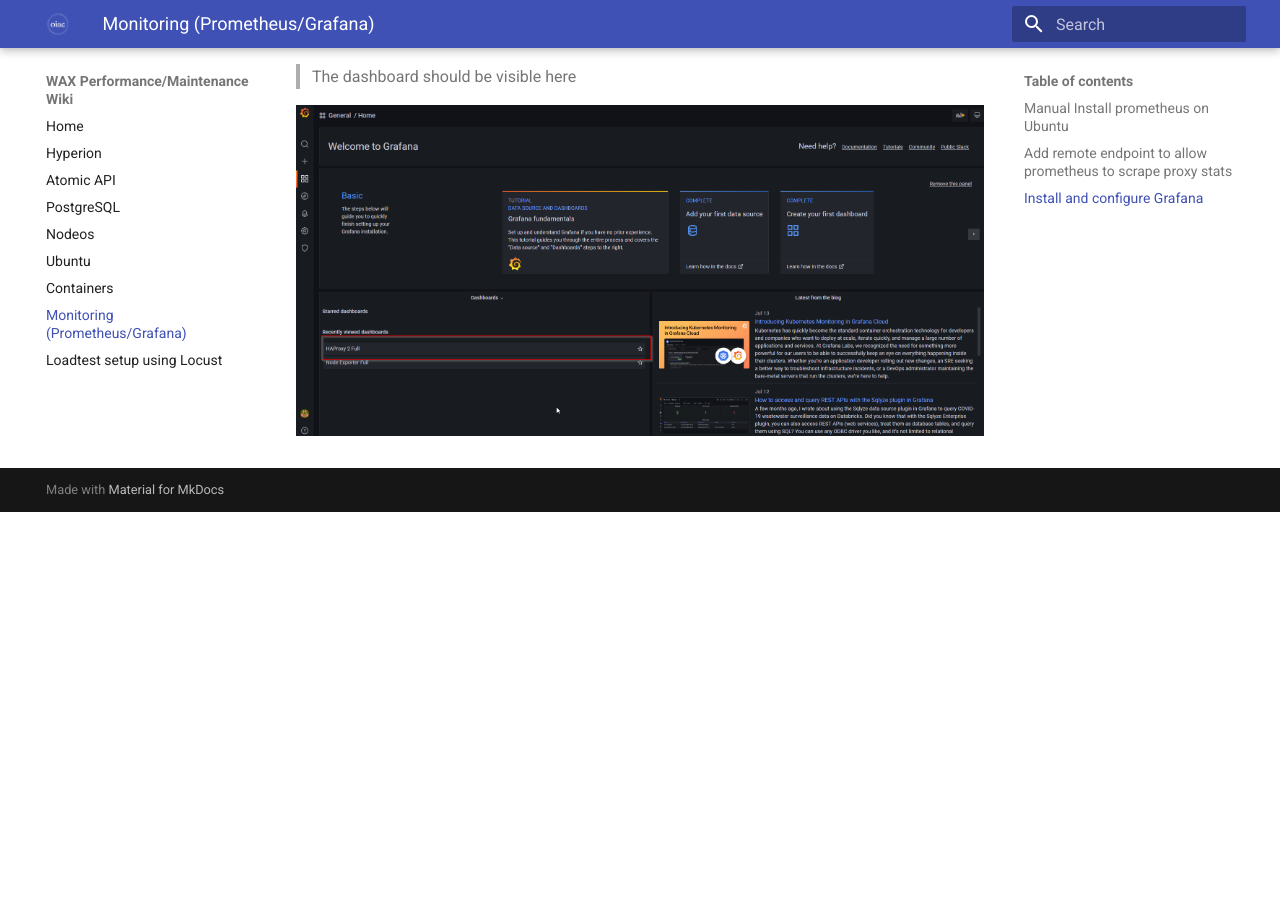
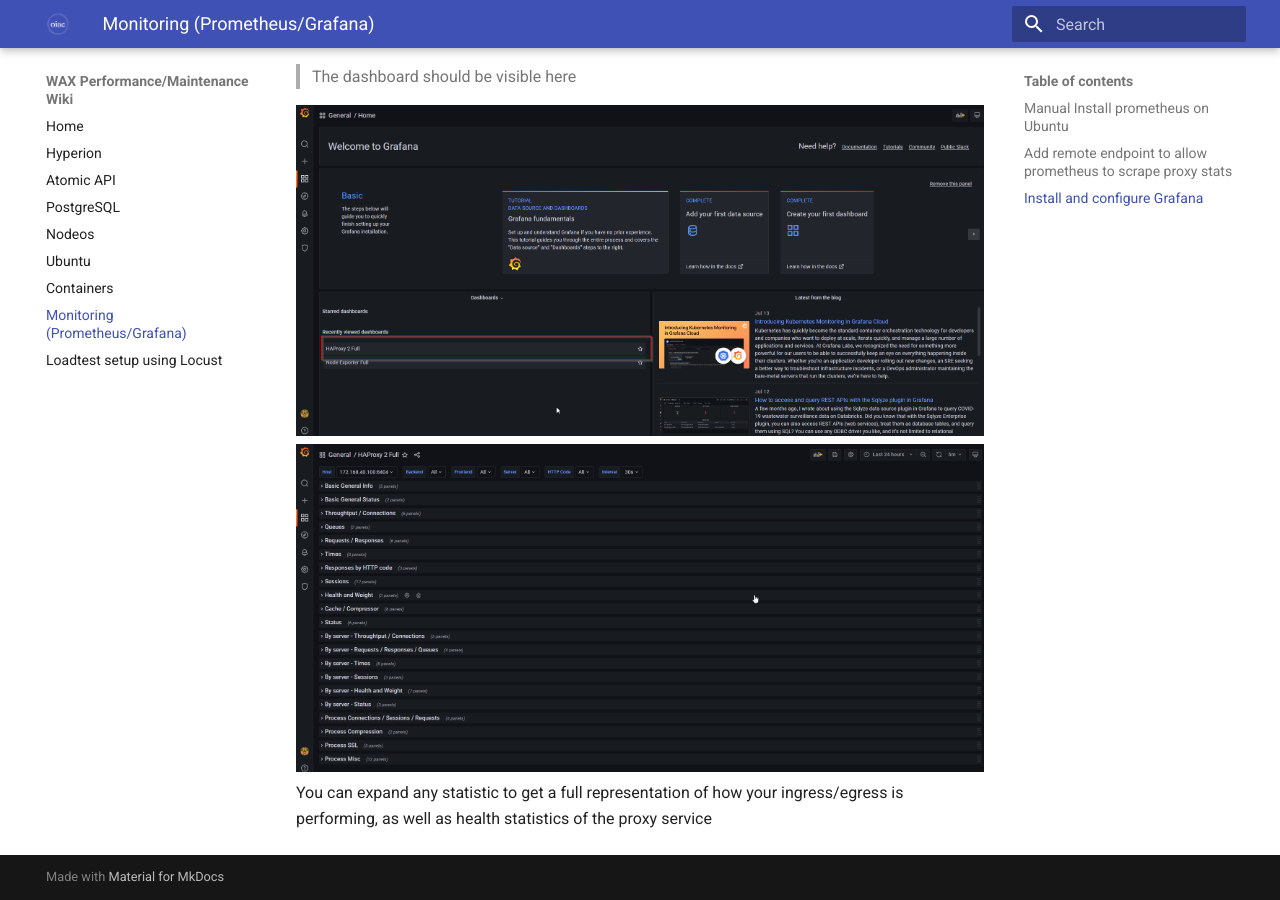
Before and after one commit to oneinacillian/wiki, an MkDocs documentation site: the page built from docs/monitoring.md, in a window 1280 px wide and 900 px high, scrolled down 4585 px. Built offline with MkDocs 1.6.1 and Material for MkDocs 9.7.7, drawn with Linux system fonts in a browser that asks for light colours; before the commit the page ends 5097 px from its top, so only the background shows below that.

Commit message:
monitoring additions

```diff
--- a/docs/monitoring.md
+++ b/docs/monitoring.md
@@ -117,3 +117,5 @@
 > The dashboard should be visible here
 
 <img src="/assets/haproxy2 full - Grafana.png"/>
+<img src="/assets/haproxy_options - Grafana.png"/>
+You can expand any statistic to get a full representation of how your ingress/egress is performing, as well as health statistics of the proxy service
```
Also changed, not shown: docs/assets/haproxy_options - Grafana.png (added).
